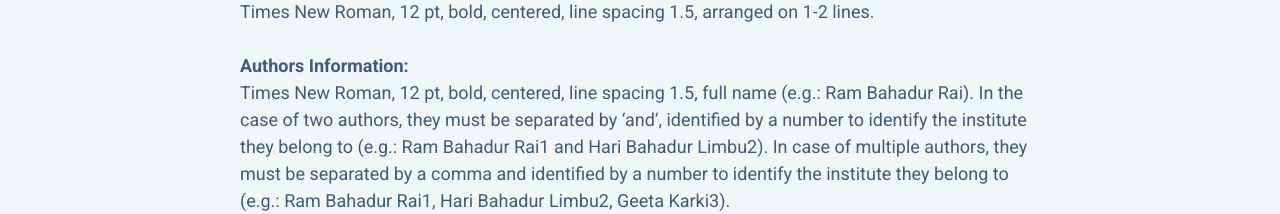
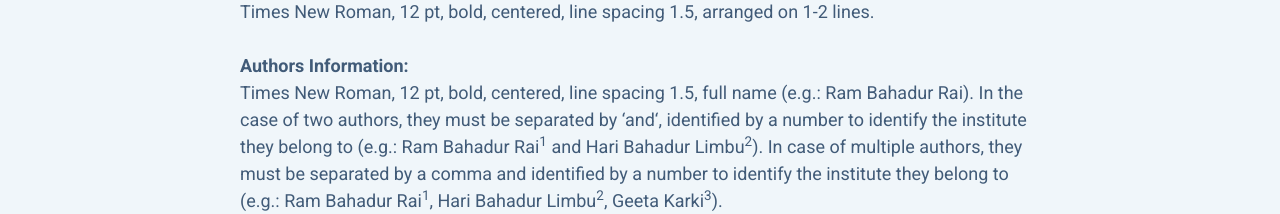
Before and after one commit to rcst2024/rcst2024.github.io, a plain HTML site: page index.html in a window 1280 px wide. Shown: the part 1800-2014 px from the top of the page. Drawn offline with Linux system fonts and the light colour scheme.

Commit message:
Update index.html

```diff
--- a/index.html
+++ b/index.html
@@ -109,7 +109,7 @@ The type of presentation will be informed to the authors via mail in early worki
 	<h4 class="text-center mb-4">Instructions for Authors:</h4>
 	The abstract must be in English within 350 words. <br><br>
 <b>Title:</b><br>Times New Roman, 12 pt, bold, centered, line spacing 1.5, arranged on 1-2 lines.  <br><br>
-<b>Authors Information:</b> <br>Times New Roman, 12 pt, bold, centered, line spacing 1.5, full name (e.g.: Ram Bahadur Rai). In the case of two authors, they must be separated by ‘and‘, identified by a number to identify the institute they belong to (e.g.: Ram Bahadur Rai1 and Hari Bahadur Limbu2). In case of multiple authors, they must be separated by a comma and identified by a number to identify the institute they belong to (e.g.: Ram Bahadur Rai1, Hari Bahadur Limbu2, Geeta Karki3).
+<b>Authors Information:</b> <br>Times New Roman, 12 pt, bold, centered, line spacing 1.5, full name (e.g.: Ram Bahadur Rai). In the case of two authors, they must be separated by ‘and‘, identified by a number to identify the institute they belong to (e.g.: Ram Bahadur Rai<sup>1</sup> and Hari Bahadur Limbu<sup>2</sup>). In case of multiple authors, they must be separated by a comma and identified by a number to identify the institute they belong to (e.g.: Ram Bahadur Rai<sup>1</sup>, Hari Bahadur Limbu<sup>2</sup>, Geeta Karki<sup>3</sup>).
 <br> <i>Speaker name should be identified by an asterisk (*) along with the number used to identify the institution.</i>
 
 <br>
```
